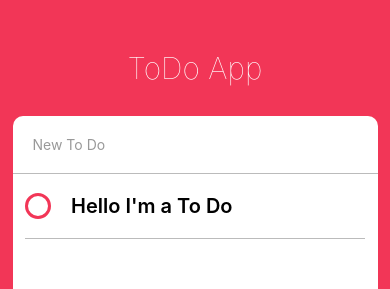
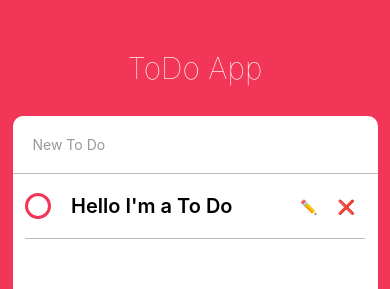
Before and after one commit to nsns0101/RN--ToDo-App, a React Native app: screen / in a window 390 px wide. Shown: the top 289 px of the page. Built offline with nearby package versions, Linux system fonts and the light colour scheme.

Commit message:
insert_icon

```diff
--- a/ToDo.js
+++ b/ToDo.js
@@ -9,19 +9,56 @@
         isCompleted: false,         //수정끝인지?
     }
     render() {
-        const { isCompleted } = this.state;
+        const { isCompleted, isEditing } = this.state;
         return (
+            <View style={styles.container}>
 
-            <View style={styles.container}>
-                {/* 클릭할 수 있는 태그   (onPress는 클릭하였을 경우) */}
+                <View style={styles.column}>
+                    {/* 클릭 라디오버튼 */}
                     <TouchableOpacity onPress={this._toggleComplete}>
+                        {/* 스타일을 2개 먹이기 위해선 배열로 줘야 함 */}
                         <View style={[
                             styles.radio,
                             // 라디오버튼이 클릭되면 styles.completeRadio 스타일을 먹임
                             isCompleted ? styles.completedRadio : styles.uncompletedRadio
                         ]} />
                     </TouchableOpacity>
-                <Text style={styles.text}>Hello I'm a To Do</Text>
+
+                    {/* 클릭 텍스트 */}
+                    <TouchableOpacity onPress={this._toggleComplete}>
+                        <Text style={[styles.text, isCompleted ? styles.completedText : styles.uncompletedText]}>
+                            Hello I'm a To Do
+                        </Text>
+                    </TouchableOpacity>
+                </View>
+                {isEditing ? (
+                    <View style={styles.actions}>
+                        {/* 편집완료 버튼 */}
+                        <TouchableOpacity onPressOut={this._finishEditing}>
+                            <View style={styles.actionContainer}>
+                                <Text style={styles.actionText}>✅</Text>
+                            </View>
+                        </TouchableOpacity>
+                    </View>
+                ) : (
+                        <View style={styles.actions}>
+                            {/* 편집하기 버튼 */}
+                            <TouchableOpacity onPressOut={this._startEditing}>
+                                <View style={styles.actionContainer}>
+                                    <Text style={styles.actionText}>✏️</Text>
+                                </View>
+                            </TouchableOpacity>
+                            {/* 삭제 버튼*/}
+                            <TouchableOpacity>
+                                <View style={styles.actionContainer}>
+                                    <Text style={styles.actionText}>❌</Text>
+                                </View>
+                            </TouchableOpacity>
+                        </View>
+                    )
+                }
+
+
             </View>
         );
     }
@@ -34,21 +71,36 @@
             };
         });
     };
+
+    _startEditing = () => {
+        this.setState({
+            isEditing: true
+        })
     }
+
+    _finishEditing = () => {
+        this.setState({
+            isEditing: false
+        })
+    }
+}
+
+
 const styles = StyleSheet.create({
     container: {
         width: width - 50,
         borderBottomColor: "#bbb",
         borderBottomWidth: StyleSheet.hairlineWidth,
         flexDirection: "row",
-        alignItems: "center"
+        alignItems: "center",
+        justifyContent: "space-between"
     },
     text: {
         fontWeight: "600",
         fontSize: 20,
         marginVertical: 20
     },
-    radio: {
+    radio: {        //라디오 버튼
         width: 26,
         height: 26,         // 원을 그릴거라 가로세로가 같아야 함
         borderRadius: 13,   // 원을 그릴거라 가로세로의 반이여야 함
@@ -56,11 +108,36 @@
         borderColor: "red",
         borderWidth: 3,
         marginRight: 20,
+        // flexDirection: "row",
     },
-    completedRadio: {
-        borderColor: "#bbb"
+    completedRadio: {           //할일 완료시의 버튼(클릭했을 경우)
+        borderColor: "#bbb",
     },
-    uncompletedRadio: {
-        borderColor: "#F23657"
+    uncompletedRadio: {         //할일 미완료시의 버튼(클릭하지 않았을 경우)
+        borderColor: "#F23657",
+
     },
+    completedText: {            //할일 완료시의 텍스트
+        color: "#bbb",
+        textDecorationLine: "line-through",
+    },
+    uncompletedText: {
+        color: "black"
+    },
+    column: {
+        flexDirection: "row",
+        alignItems: "center",
+        justifyContent: "space-between",
+        width: width / 2,
+    },
+    actions: {
+        flexDirection: "row"
+    },
+    actionContainer: {
+        marginVertical: 10,
+        marginHorizontal: 10,
+    },
+    actionText: {
+
+    }
 });
```
Lines whose indentation alone changed are shown as unchanged.
